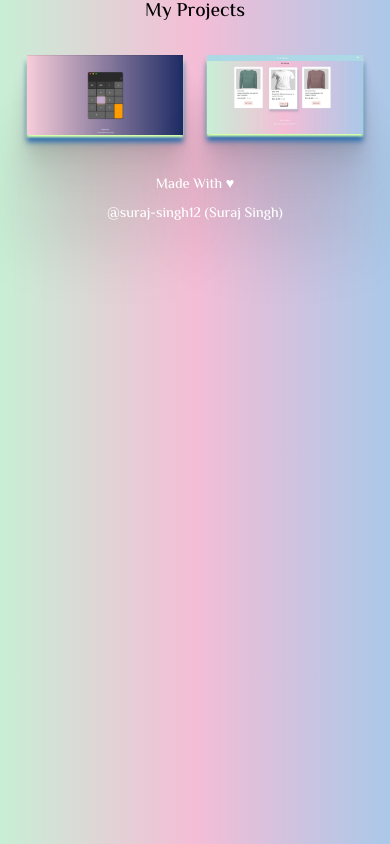
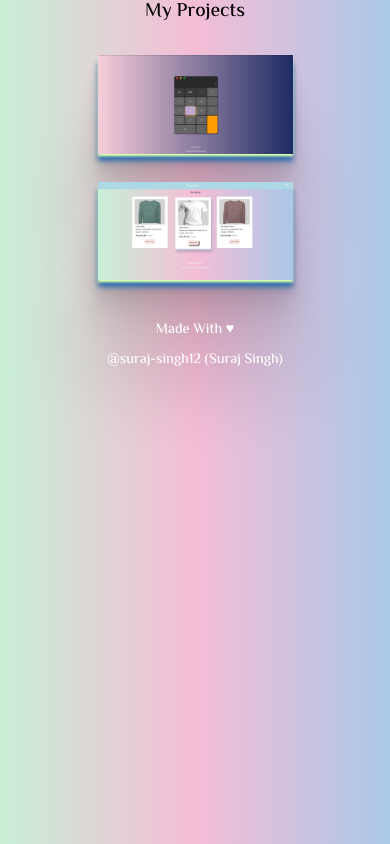
Before and after one commit to suraj-singh12/projects-library, a React (Create React App) app: page / in a window 390 px wide. Built offline with nearby package versions, Linux system fonts and the light colour scheme.

Commit message:
added responsiveness in HOME page

```diff
--- a/src/components/Home/home.css
+++ b/src/components/Home/home.css
@@ -101,3 +101,12 @@ body {
     color: inherit;
     font-size: inherit;
 }
+
+@media screen and (max-width: 1100px) {
+    .projects {
+        width: 50%;
+    }
+    .projects img {
+        width: 100%;
+    }
+}
```
